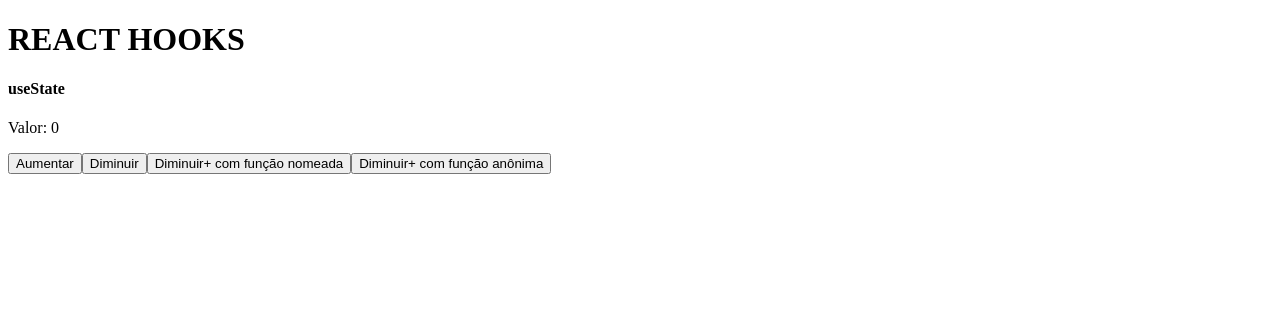
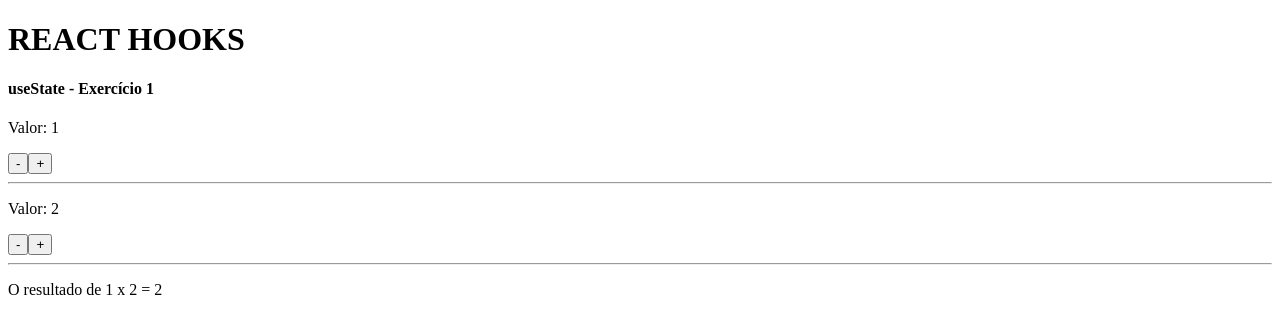
Before and after one commit to cesin10/react_next_hooks, a React (Vite) app: page / in a window 1280 px wide. Shown: the top 334 px of the page. Built offline with nearby package versions, Linux system fonts and the light colour scheme.

Commit message:
03_hooks - reatividade com multiplicacao entre dois valors

```diff
--- a/src/App.jsx
+++ b/src/App.jsx
@@ -1,13 +1,16 @@
 import React from "react";
-import UseState_02 from "./components/UseState_02";
+//import UseState_02 from "./components/UseState_02";
+import HookState_03 from "./components/UseState_03";
 
 export default function App() {
+
 
     return(
         <>
         <h1>REACT HOOKS</h1>
         {/*<UseState_01 />*/}
-        <UseState_02 />
+        {/*<UseState_02 />*/}
+        <HookState_03 />
         </>
     )
 
--- /dev/null
+++ b/src/components/UseState_03.jsx
@@ -0,0 +1,40 @@
+import { useState } from "react"
+export default () => {
+    const [valor1, setValor1] = useState(1)
+    const [valor2, setValor2] = useState(2)
+
+    function diminuir1(){
+        setValor1(v => v -1)
+    }
+
+    function aumentar1(){
+        setValor1(v => v +1)
+    }
+
+    function diminuir2(){
+        setValor2(v => v -1)
+    }
+
+    function aumentar2(){
+        setValor2(v => v +1)
+    }
+
+
+    return(
+
+        <>
+         <h4>useState - Exercício 1</h4>
+         <p>Valor: {valor1}</p>
+         <button onClick={diminuir1}>-</button>
+         <button onClick={aumentar1}>+</button>
+         <hr />
+         <p>Valor: {valor2}</p>
+         <button onClick={diminuir2}>-</button>
+         <button onClick={aumentar2}>+</button>
+         <hr />
+         <p>O resultado de {valor1} x {valor2} = {valor1 * valor2}</p>
+
+
+        </>
+    )
+}
```
